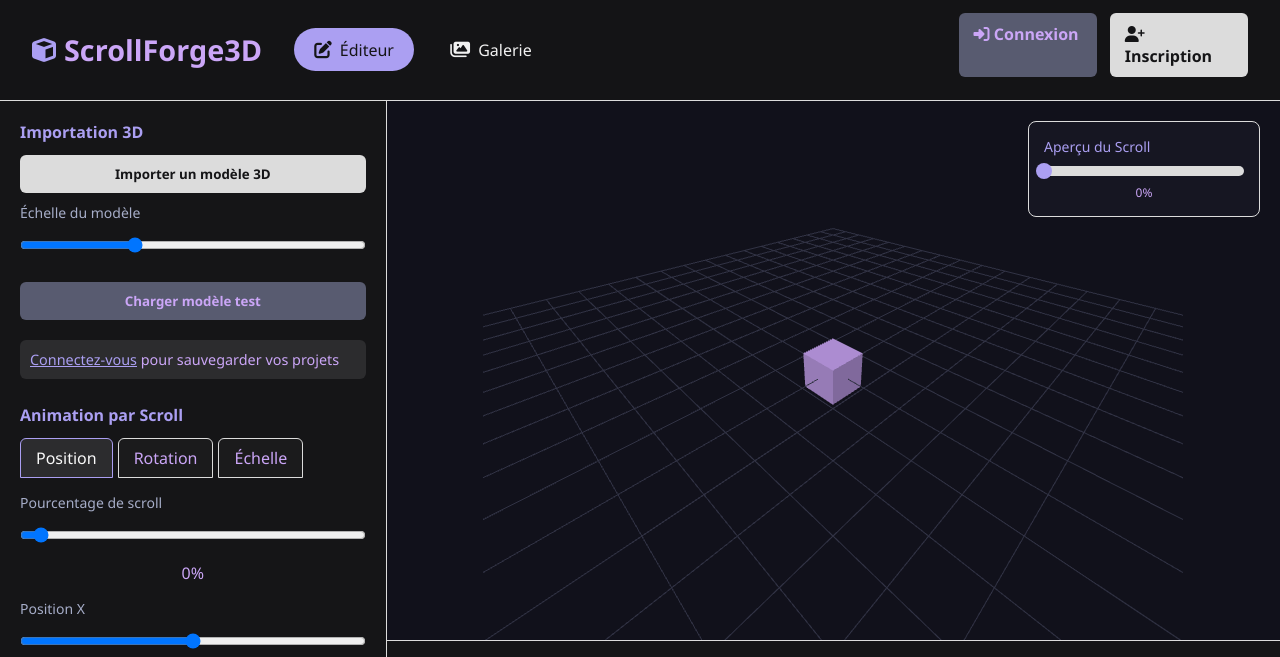
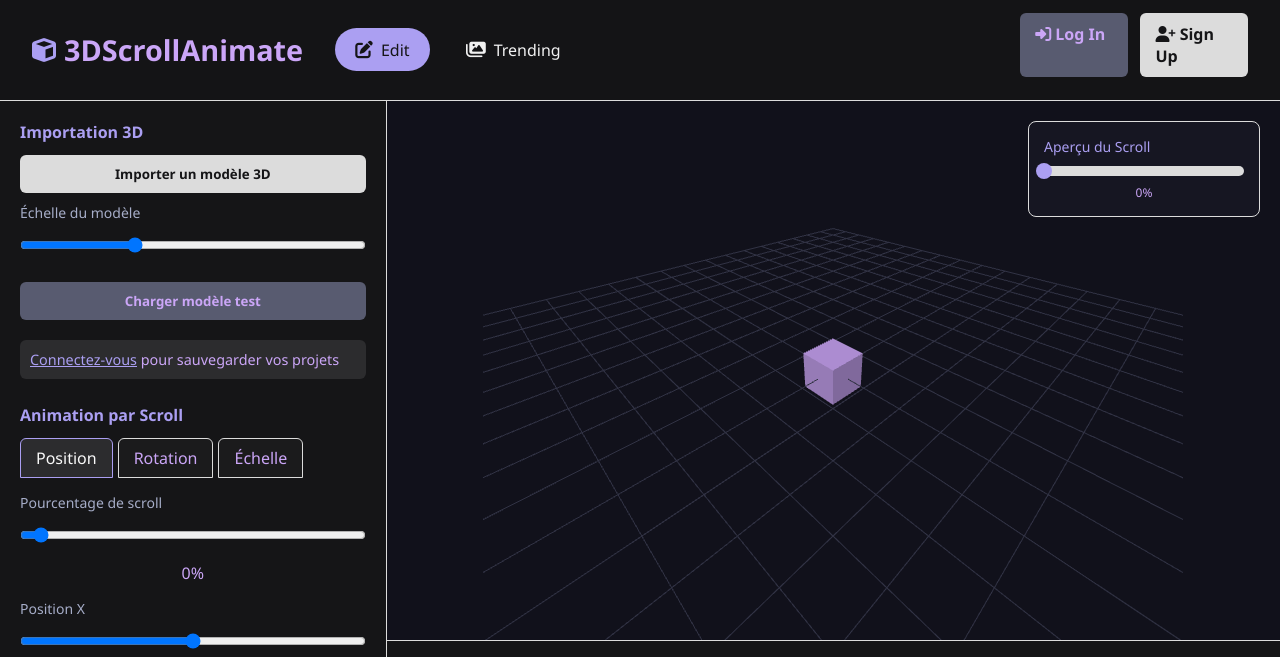
Before and after one commit to berru-g/3Dscrollanimator, a PHP site: page / in a window 1280 px wide. Shown: the top 657 px of the page. Run offline with PHP 8.4, Linux system fonts and the light colour scheme; a stand-in replaces the project's code that opens the database connection.

Commit message:
debugpermission

```diff
--- a/header.php
+++ b/header.php
@@ -246,17 +246,17 @@ require_once 'auth.php';
         <div class="header-left">
             <a href="index.php" class="logo">
                 <i class="fas fa-cube logo-icon"></i>
-                <span>ScrollForge3D</span>
+                <span>3DScrollAnimate</span>
             </a>
 
             <div class="nav-icons">
                 <a href="index.php" class="nav-icon <?= basename($_SERVER['PHP_SELF']) == 'index.php' ? 'active' : '' ?>">
                     <i class="fas fa-edit"></i>
-                    <span>Éditeur</span>
+                    <span>Edit</span>
                 </a>
                 <a href="gallery.php" class="nav-icon <?= basename($_SERVER['PHP_SELF']) == 'gallery.php' ? 'active' : '' ?>">
                     <i class="fas fa-images"></i>
-                    <span>Galerie</span>
+                    <span>Trending</span>
                 </a>
             </div>
         </div>
@@ -287,7 +287,7 @@ require_once 'auth.php';
 
                         <a href="?logout" class="user-dropdown-item">
                             <i class="fas fa-sign-out-alt"></i>
-                            <span>Déconnexion</span>
+                            <span>Log Out</span>
                         </a>
                     </div>
                 </div>
@@ -295,11 +295,11 @@ require_once 'auth.php';
                 <div class="auth-buttons">
                     <a href="login.php" class="btn btn-secondary">
                         <i class="fas fa-sign-in-alt"></i>
-                        <span>Connexion</span>
+                        <span>Log In</span>
                     </a>
                     <a href="register.php" class="btn btn-primary">
                         <i class="fas fa-user-plus"></i>
-                        <span>Inscription</span>
+                        <span>Sign Up</span>
                     </a>
                 </div>
             <?php endif; ?>
--- a/scriptV2.js
+++ b/scriptV2.js
@@ -1112,15 +1112,11 @@ document.addEventListener('DOMContentLoaded', function () {
 
 
 // ======================================
-// AUTHENTIFICATION SIMPLIFIÉE
-// ======================================
-// ======================================
-// AUTHENTIFICATION - UNE SEULE SECTION
+// AUTHENTIFICATION ET AUTORISATION USER = FREE / PRO
 // ======================================
 
 let currentUser = window.currentUser || null;
-let userSubscription = window.userSubscription || 'free';
-
+let userSubscription = window.userSubscription || 'free'; // function a revoir car bug le deverrouillage en ligne mais fonctionne en local
 // Mettre à jour l'interface
 function updateUI() {
     const guestMenu = document.getElementById('guest-menu');
@@ -1131,10 +1127,10 @@ function updateUI() {
 
     console.log('updateUI() - currentUser:', currentUser);
 
-    if (currentUser) {
+    if (currentUser) {//connected
         if (guestMenu) guestMenu.style.display = 'none';
         if (userMenu) userMenu.style.display = 'flex';
-        if (codeGuest) codeGuest.style.display = 'none';
+        if (codeGuest) codeGuest.style.display = 'none'; // none de base
 
         if (userSubscription === 'pro') {
             if (codeFreeUser) codeFreeUser.style.display = 'none';
@@ -1143,7 +1139,7 @@ function updateUI() {
             if (codeFreeUser) codeFreeUser.style.display = 'block';
             if (codeProUser) codeProUser.style.display = 'none';
         }
-    } else {
+    } else {//deconnnected
         if (guestMenu) guestMenu.style.display = 'block';
         if (userMenu) userMenu.style.display = 'none';
         if (codeGuest) codeGuest.style.display = 'block';
```
